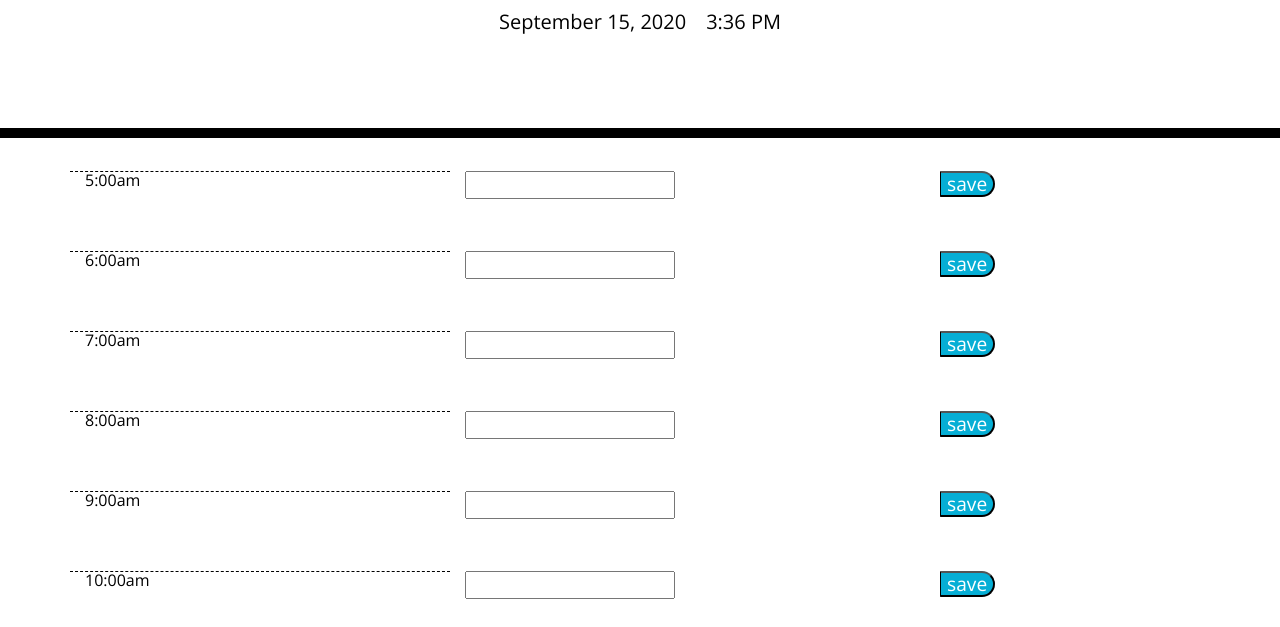
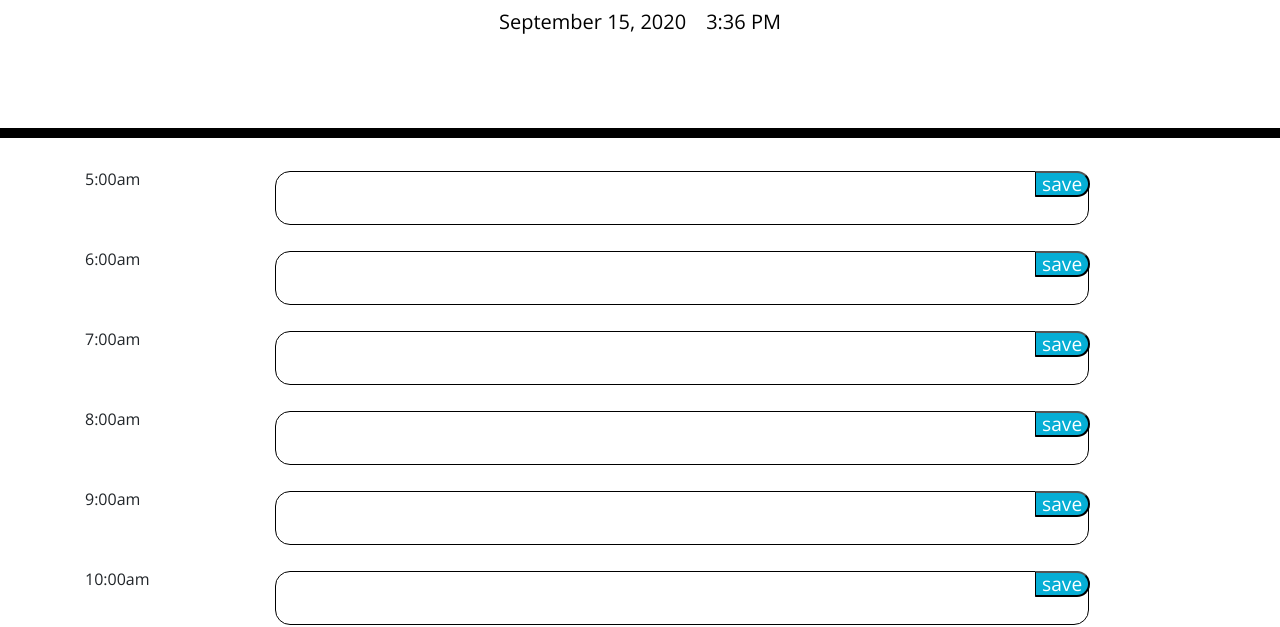
Before and after one commit to aroseca15/Work_Day_Planner, a plain HTML site: page index.html in a window 1280 px wide. Shown: the part 182-809 px from the top of the page. Drawn offline with nearby package versions, Linux system fonts and the light colour scheme.

Commit message:
Text area set completely.

```diff
--- a/script.js
+++ b/script.js
@@ -13,43 +13,29 @@ $('#currentDay').text(todaysDate.toLocaleString('default', {month:'long'})+" "+t
 $('#currentTime').text(todaysDate.toLocaleString('en-US', {hour: 'numeric',minute:'numeric', hour12: true}))
 
 
-
-/*
-<section class="row">
-    <div class="col-md-4">
-    5:00am
-    </div>
-    <div class="col-md-5">
-        <input type="text" class="input" id="5am">
-        </div>
-    <div class="col-md-3">
-        <button class="save-btn" date-time='5am' id="save">Save</button>
-        </div>
-</section>
-*/
-
-let container = $('.container');
-let time;
-// Make repeatable
+const container = $('.container');
+// Making each row repeatable
 
 let times = ['5:00am', '6:00am', '7:00am', '8:00am', '9:00am', '10:00am', '11:00am', '12:00pm', '1:00pm', '2:00pm','3:00pm', '4:00pm', '5:00pm', '6:00pm', '7:00pm', '8:00pm', '9:00pm'];
-// let time;
+let time;
 let index = 0;
 while (index < times.length) {
 
     let time = times[index];
     let newRow = $('<section>').addClass('row');
-    let hourCell = $('<div>').addClass('col-md-4');
+    let hourCell = $('<div>').addClass('col-2');
     hourCell.text(time);
     newRow.append(hourCell);
 
-    let inputCell = $('<div>').addClass('col-md-5');
-    let input = $('<input type = "text">');
-    input.addClass('input');
-    input.attr('id', time);
-    inputCell.append(input);
-    newRow.append(inputCell);
-    let saveBtnCell = $('<div>').addClass('col-md-3');
+    let textAreaCell = $('<div>').addClass('col-8').addClass('textarea');
+    let textArea = $('<textarea>');
+    textArea.attr('cols', '85')
+    textArea.addClass('time-block');
+    textArea.attr('id', time);
+    textAreaCell.append(textArea);
+    newRow.append(textAreaCell);
+
+    let saveBtnCell = $('<div>').addClass('col-2');
     let saveBtn = $('<button>').addClass('save-btn');
     saveBtn.attr('date-time', time);
     saveBtn.text('save');
@@ -59,7 +45,37 @@ while (index < times.length) {
     index++;
 }
 
-$('.col-md-4').css('background-color: #ffffff', 'color: #000000', 'border-top: 1px dashed #000000');
+// I am super close. But not quite there!!
+$('.save-btn').on('click', function(){
+    let value = $(this).siblings('.textarea').val();
+    let time = $(this).parent().attr('date-time');
+    localStorage.setItem(time, value);
+    localStorage.getItem(time, value);
+})
+
+
+// // For below see if there is a way to set your past, cuurent, future as:
+// moment().isBefore(Moment|String|Number|Date|Array); //false or true   moment().isBefore() for comparing to #currentTime. If true then space is grey.
+// moment().isSame(Moment|String|Number|Date|Array); //false or true     moment().isSame() for comparing to #currentTime. If true then space is red.
+// moment().isAfter(Moment|String|Number|Date|Array); //false or true    moment().isAfter() for comparing to #currentTime. If true then space is green.
+// //Maybe something like this:
+// if (moment('time').isSame('#currentTime')) {
+//     display red
+// } else if (moment('time').isBefore('#currentTime')) {
+//     disply grey
+// }else if (moment('time').isAfter('#currentTime')) {
+//     display green
+// };
+
+
+
+
+
+
+
+
+// $('.col-md-4').css('background-color: #ffffff', 'color: #000000', 'border-top: 1px dashed #000000');
+
 
 
 
--- a/style.css
+++ b/style.css
@@ -1,3 +1,4 @@
+
 body {
   font-family: 'Open Sans', sans-serif;
   font-size: 16px;
@@ -9,7 +10,7 @@ textarea {
   border: none;
   resize: none;
   color: #000000;
-  border-left: 1px solid black;
+  border: 1px solid black;
   padding: 10px;
 }
 
@@ -37,7 +38,7 @@ textarea {
   ;
 }
 
-.col-md-4{
+.hours{
   background-color: #ffffff;
   color: #000000;
   border-top: 1px dashed #000000;
```
